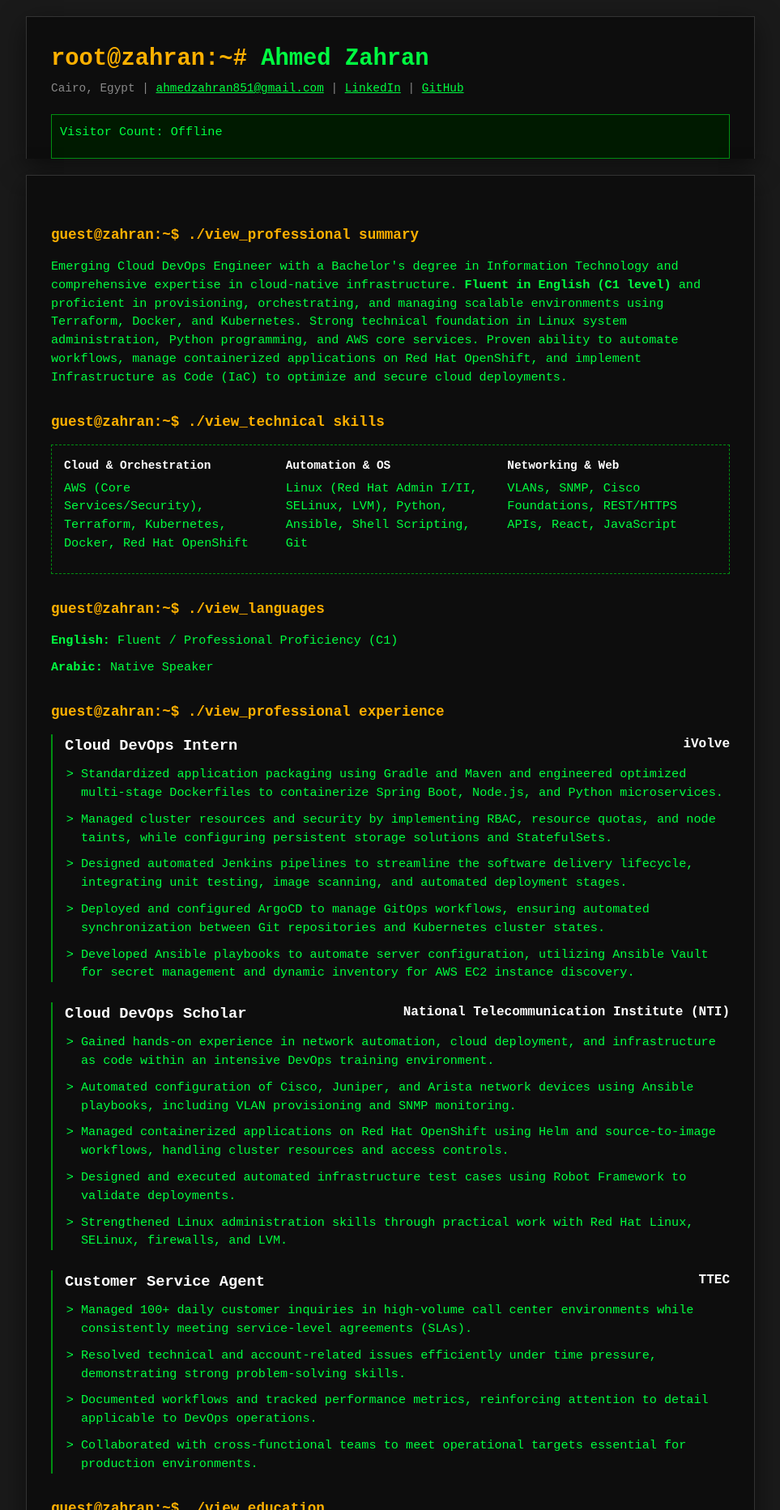
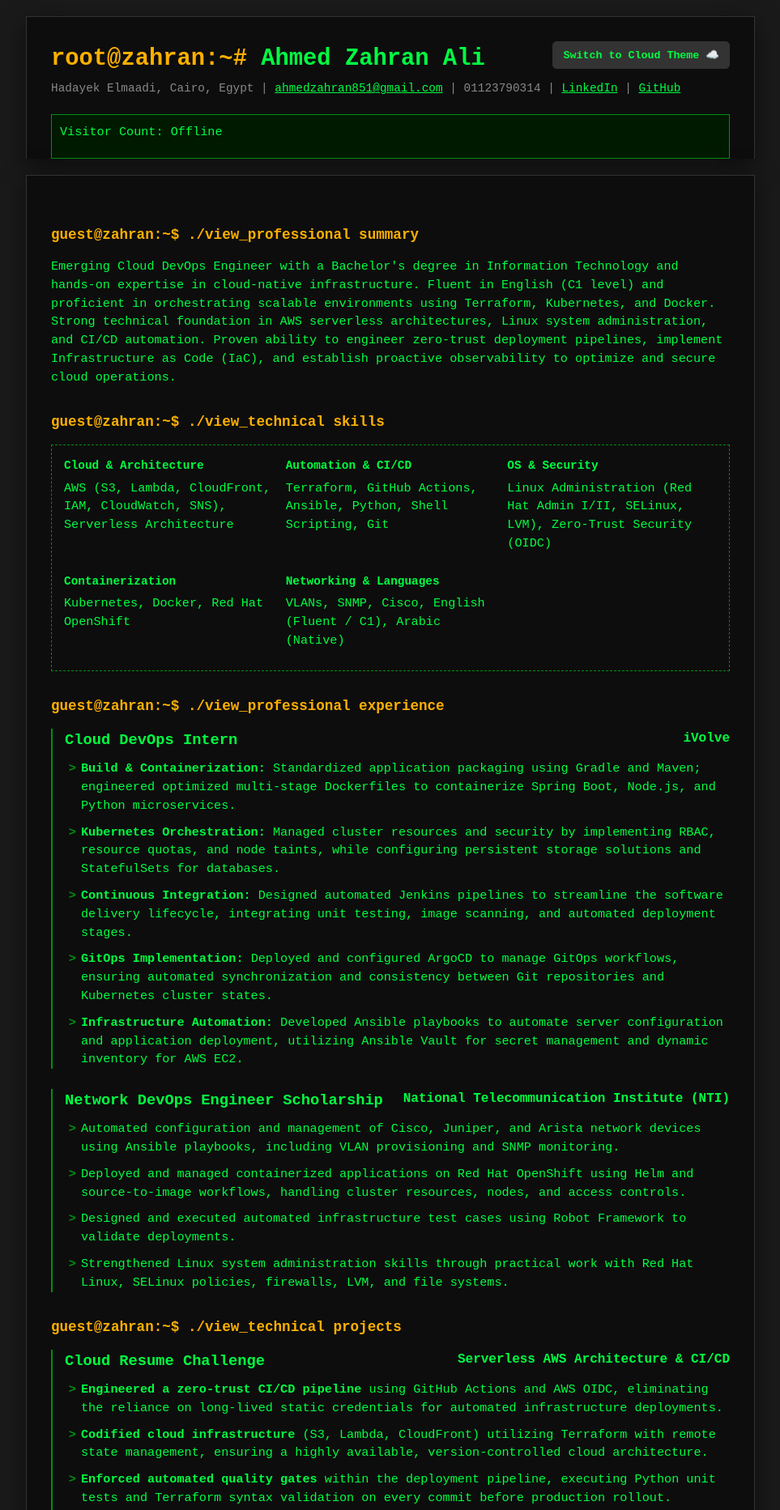
Before and after one commit to ahmedzahranali/The-Cloud-resume-challenge, a plain HTML site: page frontend/index.html in a window 1280 px wide. Shown: the top 1865 px of the page at 81% size, without its empty margins (158-1121 px from the left). Drawn offline with Linux system fonts and the light colour scheme; no server answers.

Commit message:
Improved the styling and added a whole new cloud themed page.

```diff
--- a/frontend/index.html
+++ b/frontend/index.html
@@ -3,17 +3,19 @@
 <head>
     <meta charset="UTF-8">
     <meta name="viewport" content="width=device-width, initial-scale=1.0">
-    <title>Ahmed Zahran | Cloud DevOps Resume</title>
+    <title>Ahmed Zahran | Cloud DevOps Engineer</title>
     <link rel="stylesheet" href="style.css">
 </head>
 <body>
 
 <header>
-    <h1>Ahmed Zahran</h1>
+    <button id="theme-toggle" class="theme-btn">Switch to Cloud Theme ☁️</button>
+    <h1>Ahmed Zahran Ali</h1>
     <p class="contact-line">
-        Cairo, Egypt |
+        Hadayek Elmaadi, Cairo, Egypt |
         <a href="mailto:ahmedzahran851@gmail.com">ahmedzahran851@gmail.com</a> |
-        <a href="httpd://www.linkedin.com/in/ahmed-zahran-b0a054393" target="_blank">LinkedIn</a> |
+        01123790314 |
+        <a href="https://linkedin.com/in/ahmed-zahran" target="_blank">LinkedIn</a> |
         <a href="https://github.com/ahmedzahranali" target="_blank">GitHub</a>
     </p>
     <div class="counter-box">
@@ -24,32 +26,32 @@
 <main>
     <section id="summary">
         <h2>Professional Summary</h2>
-        <p>Emerging Cloud DevOps Engineer with a Bachelor's degree in Information Technology and comprehensive expertise in cloud-native infrastructure. <strong>Fluent in English (C1 level)</strong> and proficient in provisioning, orchestrating, and managing scalable environments using Terraform, Docker, and Kubernetes. Strong technical foundation in Linux system administration, Python programming, and AWS core services. Proven ability to automate workflows, manage containerized applications on Red Hat OpenShift, and implement Infrastructure as Code (IaC) to optimize and secure cloud deployments.</p>
+        <p>Emerging Cloud DevOps Engineer with a Bachelor's degree in Information Technology and hands-on expertise in cloud-native infrastructure. Fluent in English (C1 level) and proficient in orchestrating scalable environments using Terraform, Kubernetes, and Docker. Strong technical foundation in AWS serverless architectures, Linux system administration, and CI/CD automation. Proven ability to engineer zero-trust deployment pipelines, implement Infrastructure as Code (IaC), and establish proactive observability to optimize and secure cloud operations.</p>
     </section>
 
     <section id="skills">
         <h2>Technical Skills</h2>
         <div class="skills-grid">
             <div class="skill-group">
-                <h3>Cloud & Orchestration</h3>
-                <p>AWS (Core Services/Security), Terraform, Kubernetes, Docker, Red Hat OpenShift</p>
+                <h3>Cloud & Architecture</h3>
+                <p>AWS (S3, Lambda, CloudFront, IAM, CloudWatch, SNS), Serverless Architecture</p>
             </div>
             <div class="skill-group">
-                <h3>Automation & OS</h3>
-                <p>Linux (Red Hat Admin I/II, SELinux, LVM), Python, Ansible, Shell Scripting, Git</p>
+                <h3>Automation & CI/CD</h3>
+                <p>Terraform, GitHub Actions, Ansible, Python, Shell Scripting, Git</p>
             </div>
             <div class="skill-group">
-                <h3>Networking & Web</h3>
-                <p>VLANs, SNMP, Cisco Foundations, REST/HTTPS APIs, React, JavaScript</p>
+                <h3>OS & Security</h3>
+                <p>Linux Administration (Red Hat Admin I/II, SELinux, LVM), Zero-Trust Security (OIDC)</p>
             </div>
-        </div>
-    </section>
-
-    <section id="languages">
-        <h2>Languages</h2>
-        <div class="lang-flex">
-            <p><strong>English:</strong> Fluent / Professional Proficiency (C1)</p>
-            <p><strong>Arabic:</strong> Native Speaker</p>
+            <div class="skill-group">
+                <h3>Containerization</h3>
+                <p>Kubernetes, Docker, Red Hat OpenShift</p>
+            </div>
+            <div class="skill-group">
+                <h3>Networking & Languages</h3>
+                <p>VLANs, SNMP, Cisco, English (Fluent / C1), Arabic (Native)</p>
+            </div>
         </div>
     </section>
 
@@ -62,42 +64,69 @@
                 <span>iVolve</span>
             </div>
             <ul>
-                <li>Standardized application packaging using Gradle and Maven and engineered optimized multi-stage Dockerfiles to containerize Spring Boot, Node.js, and Python microservices.</li>
-                <li>Managed cluster resources and security by implementing RBAC, resource quotas, and node taints, while configuring persistent storage solutions and StatefulSets.</li>
-                <li>Designed automated Jenkins pipelines to streamline the software delivery lifecycle, integrating unit testing, image scanning, and automated deployment stages.</li>
-                <li>Deployed and configured ArgoCD to manage GitOps workflows, ensuring automated synchronization between Git repositories and Kubernetes cluster states.</li>
-                <li>Developed Ansible playbooks to automate server configuration, utilizing Ansible Vault for secret management and dynamic inventory for AWS EC2 instance discovery.</li>
+                <li><strong>Build & Containerization:</strong> Standardized application packaging using Gradle and Maven; engineered optimized multi-stage Dockerfiles to containerize Spring Boot, Node.js, and Python microservices.</li>
+                <li><strong>Kubernetes Orchestration:</strong> Managed cluster resources and security by implementing RBAC, resource quotas, and node taints, while configuring persistent storage solutions and StatefulSets for databases.</li>
+                <li><strong>Continuous Integration:</strong> Designed automated Jenkins pipelines to streamline the software delivery lifecycle, integrating unit testing, image scanning, and automated deployment stages.</li>
+                <li><strong>GitOps Implementation:</strong> Deployed and configured ArgoCD to manage GitOps workflows, ensuring automated synchronization and consistency between Git repositories and Kubernetes cluster states.</li>
+                <li><strong>Infrastructure Automation:</strong> Developed Ansible playbooks to automate server configuration and application deployment, utilizing Ansible Vault for secret management and dynamic inventory for AWS EC2.</li>
             </ul>
         </article>
 
         <article class="exp-item">
             <div class="exp-header">
-                <h3>Cloud DevOps Scholar</h3>
+                <h3>Network DevOps Engineer Scholarship</h3>
                 <span>National Telecommunication Institute (NTI)</span>
             </div>
             <ul>
-                <li>Gained hands-on experience in network automation, cloud deployment, and infrastructure as code within an intensive DevOps training environment.</li>
-                <li>Automated configuration of Cisco, Juniper, and Arista network devices using Ansible playbooks, including VLAN provisioning and SNMP monitoring.</li>
-                <li>Managed containerized applications on Red Hat OpenShift using Helm and source-to-image workflows, handling cluster resources and access controls.</li>
+                <li>Automated configuration and management of Cisco, Juniper, and Arista network devices using Ansible playbooks, including VLAN provisioning and SNMP monitoring.</li>
+                <li>Deployed and managed containerized applications on Red Hat OpenShift using Helm and source-to-image workflows, handling cluster resources, nodes, and access controls.</li>
                 <li>Designed and executed automated infrastructure test cases using Robot Framework to validate deployments.</li>
-                <li>Strengthened Linux administration skills through practical work with Red Hat Linux, SELinux, firewalls, and LVM.</li>
+                <li>Strengthened Linux system administration skills through practical work with Red Hat Linux, SELinux policies, firewalls, LVM, and file systems.</li>
+            </ul>
+        </article>
+    </section>
+
+    <section id="projects">
+        <h2>Technical Projects</h2>
+
+        <article class="exp-item">
+            <div class="exp-header">
+                <h3>Cloud Resume Challenge</h3>
+                <span>Serverless AWS Architecture & CI/CD</span>
+            </div>
+            <ul>
+                <li><strong>Engineered a zero-trust CI/CD pipeline</strong> using GitHub Actions and AWS OIDC, eliminating the reliance on long-lived static credentials for automated infrastructure deployments.</li>
+                <li><strong>Codified cloud infrastructure</strong> (S3, Lambda, CloudFront) utilizing Terraform with remote state management, ensuring a highly available, version-controlled cloud architecture.</li>
+                <li><strong>Enforced automated quality gates</strong> within the deployment pipeline, executing Python unit tests and Terraform syntax validation on every commit before production rollout.</li>
+                <li><strong>Implemented proactive observability</strong> by provisioning AWS CloudWatch metric alarms and SNS email notifications via IaC to monitor serverless compute health in real-time.</li>
+            </ul>
+        </article>
+    </section>
+
+    <section id="other-experience">
+        <h2>Other Experience</h2>
+
+        <article class="exp-item">
+            <div class="exp-header">
+                <h3>Customer Service Agent</h3>
+                <span>TTEC & Concentrix – Cairo, Egypt</span>
+            </div>
+            <ul>
+                <li>Managed 100+ daily customer inquiries in high-volume call center environments while consistently meeting strict service-level agreements (SLAs).</li>
+                <li>Resolved technical and account-related issues efficiently under time pressure, demonstrating strong problem-solving and communication skills.</li>
             </ul>
         </article>
 
         <article class="exp-item">
             <div class="exp-header">
-                <h3>Customer Service Agent</h3>
-                <span>TTEC</span>
+                <h3>Front-End Web Development</h3>
+                <span>Route Academy – Cairo, Egypt</span>
             </div>
             <ul>
-                <li>Managed 100+ daily customer inquiries in high-volume call center environments while consistently meeting service-level agreements (SLAs).</li>
-                <li>Resolved technical and account-related issues efficiently under time pressure, demonstrating strong problem-solving skills.</li>
-                <li>Documented workflows and tracked performance metrics, reinforcing attention to detail applicable to DevOps operations.</li>
-                <li>Collaborated with cross-functional teams to meet operational targets essential for production environments.</li>
+                <li>Developed responsive web applications using React and JavaScript, consuming RESTful APIs to build dynamic user interfaces.</li>
+                <li>Implemented debugging, testing, and deployment practices, establishing a strong foundation for automation and CI/CD concepts.</li>
             </ul>
         </article>
-
-
     </section>
 
     <section id="education">
@@ -107,13 +136,13 @@
     </section>
 
     <div class="signature">
-    <p>logout</p>
-    <p>Ahmed Zahran</p>
-</div>
+        <p>logout</p>
+        <p>Ahmed Zahran</p>
+    </div>
 </main>
 
 <footer>
-    <p>Powered by AWS (S3, CloudFront, Lambda, DynamoDB)</p>
+    <p>Powered by AWS (S3, CloudFront, Lambda, DynamoDB, OIDC CI/CD)</p>
 </footer>
 
 <script src="main.js"></script>
--- a/frontend/style.css
+++ b/frontend/style.css
@@ -1,14 +1,32 @@
-/* 1. Terminal Variables */
+/* 1. Terminal Variables (Default) */
 :root {
-    --bg-color: #0d0d0d;      /* Deep Black */
-    --text-color: #00ff41;    /* Matrix Green */
-    --prompt-color: #ffb000;  /* Amber for prompts */
-    --accent-color: #008f11;  /* Darker Green */
+    --bg-color: #0d0d0d;
+    --text-color: #00ff41;
+    --prompt-color: #ffb000;
+    --accent-color: #008f11;
     --border-color: #333333;
     --font-mono: 'Courier New', Courier, 'Lucida Sans Typewriter', monospace;
+    --page-bg: #1a1a1a;
+    --counter-bg: #001a00;
+    --btn-bg: #333333;
+    --btn-text: #00ff41;
 }
 
-/* 2. Global Reset */
+/* 2. Cloud Theme Variables (Overrides the root when active) */
+body.cloud-theme {
+    --bg-color: #ffffff;
+    --text-color: #333333;
+    --prompt-color: #0056b3;
+    --accent-color: #007bff;
+    --border-color: #dddddd;
+    --font-mono: 'Inter', 'Segoe UI', Tahoma, Geneva, Verdana, sans-serif;
+    --page-bg: #f4f7f6;
+    --counter-bg: #e9ecef;
+    --btn-bg: #0056b3;
+    --btn-text: #ffffff;
+}
+
+/* 3. Global Reset & Body */
 * {
     margin: 0;
     padding: 0;
@@ -16,14 +34,33 @@
 }
 
 body {
-    background-color: #1a1a1a; /* Slight gray background to pop the terminal */
+    background-color: var(--page-bg);
     color: var(--text-color);
     font-family: var(--font-mono);
     line-height: 1.5;
     padding: 20px;
+    transition: all 0.4s ease;
 }
 
-/* 3. The Terminal Window Container */
+/* 4. Theme Toggle Button */
+.theme-btn {
+    float: right;
+    background-color: var(--btn-bg);
+    color: var(--btn-text);
+    padding: 8px 12px;
+    border: 1px solid var(--border-color);
+    border-radius: 5px;
+    cursor: pointer;
+    font-family: inherit;
+    font-weight: bold;
+    transition: all 0.4s ease;
+}
+
+.theme-btn:hover {
+    filter: brightness(1.2);
+}
+
+/* 5. The Terminal Window Container */
 main, header {
     max-width: 900px;
     margin: 0 auto;
@@ -32,21 +69,22 @@ main, header {
     border: 1px solid var(--border-color);
     box-shadow: 0 10px 30px rgba(0, 0, 0, 0.5);
     position: relative;
+    transition: all 0.4s ease;
 }
 
 header {
     border-bottom: none;
     padding-bottom: 0;
-    text-align: left; /* Terminal style is left-aligned */
+    text-align: left;
 }
 
-/* 4. Terminal Header (Login Style) */
+/* 6. Terminal Header (Login Style) */
 h1 {
     font-size: 1.8rem;
     margin-bottom: 5px;
 }
 
-h1::before {
+body:not(.cloud-theme) h1::before {
     content: "root@zahran:~# ";
     color: var(--prompt-color);
 }
@@ -62,7 +100,7 @@ h1::before {
     text-decoration: underline;
 }
 
-/* 5. Section Headers as Commands */
+/* 7. Section Headers as Commands */
 h2 {
     font-size: 1.1rem;
     margin-top: 30px;
@@ -71,19 +109,32 @@ h2 {
     text-transform: lowercase;
 }
 
-h2::before {
+body:not(.cloud-theme) h2::before {
     content: "guest@zahran:~$ ./view_";
 }
 
-/* 6. Content Blocks */
+/* 8. Content Blocks */
 p, li {
     font-size: 0.95rem;
     margin-bottom: 10px;
 }
 
 ul {
-    list-style-type: "> "; /* Terminal style bullets */
+    list-style-type: none;
     padding-left: 20px;
+}
+
+body:not(.cloud-theme) ul li::before {
+    content: "> ";
+    color: var(--accent-color);
+    font-weight: bold;
+    display: inline-block;
+    width: 1em;
+    margin-left: -1em;
+}
+
+body.cloud-theme ul {
+    list-style-type: disc;
 }
 
 .skills-grid {
@@ -97,11 +148,11 @@ ul {
 
 .skill-group h3 {
     font-size: 0.9rem;
-    color: #fff;
+    color: var(--text-color);
     margin-bottom: 5px;
 }
 
-/* 7. Experience Items */
+/* 9. Experience Items */
 .exp-item {
     margin-bottom: 25px;
     border-left: 2px solid var(--accent-color);
@@ -112,31 +163,31 @@ ul {
     display: flex;
     justify-content: space-between;
     font-weight: bold;
-    color: #fff;
+    color: var(--text-color);
     margin-bottom: 10px;
 }
 
-/* 8. Visitor Counter (System Log Style) */
+/* 10. Visitor Counter */
 .counter-box {
     border: 1px solid var(--accent-color);
     padding: 10px;
     margin: 20px 0;
     display: block;
-    background: #001a00;
+    background: var(--counter-bg);
 }
 
-#counter {
-    text-decoration: blink; /* Retro vibe */
+body:not(.cloud-theme) #counter {
+    text-decoration: blink;
 }
 
-/* 9. Signature with Cursor Animation */
+/* 11. Signature with Cursor Animation */
 .signature {
     margin-top: 40px;
     font-size: 1.2rem;
     color: var(--prompt-color);
 }
 
-.signature::after {
+body:not(.cloud-theme) .signature::after {
     content: "_";
     animation: blink 1s step-end infinite;
 }
@@ -146,7 +197,7 @@ ul {
     50% { opacity: 0; }
 }
 
-/* 10. Print Optimization */
+/* 12. Print Optimization */
 @media print {
     body { background: white; color: black; padding: 0; }
     main, header {
@@ -159,4 +210,5 @@ ul {
     h1, h2, h3, a { color: black !important; }
     h1::before, h2::before { content: ""; }
     .signature::after { display: none; }
+    .theme-btn { display: none; }
 }
```
Also changed, not shown: frontend/main.js (+26 -11 lines).
